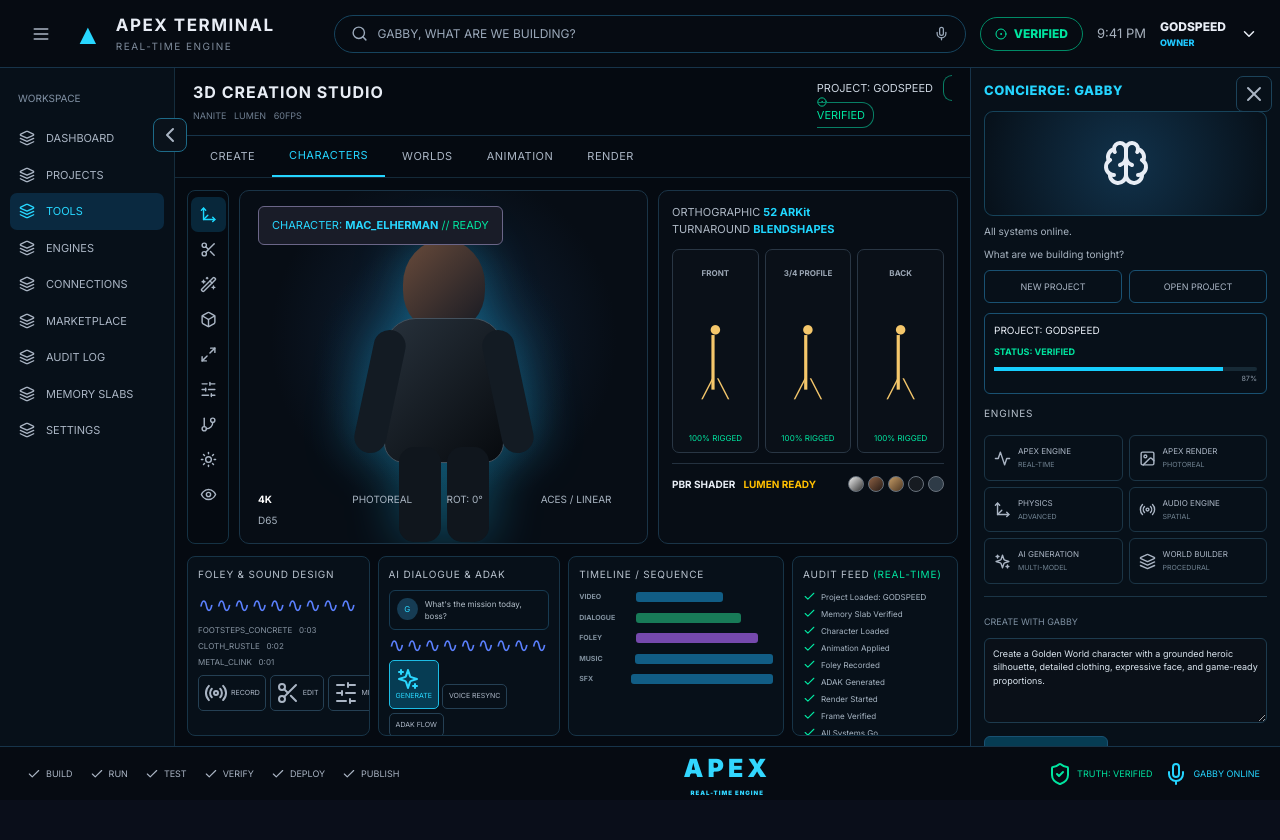
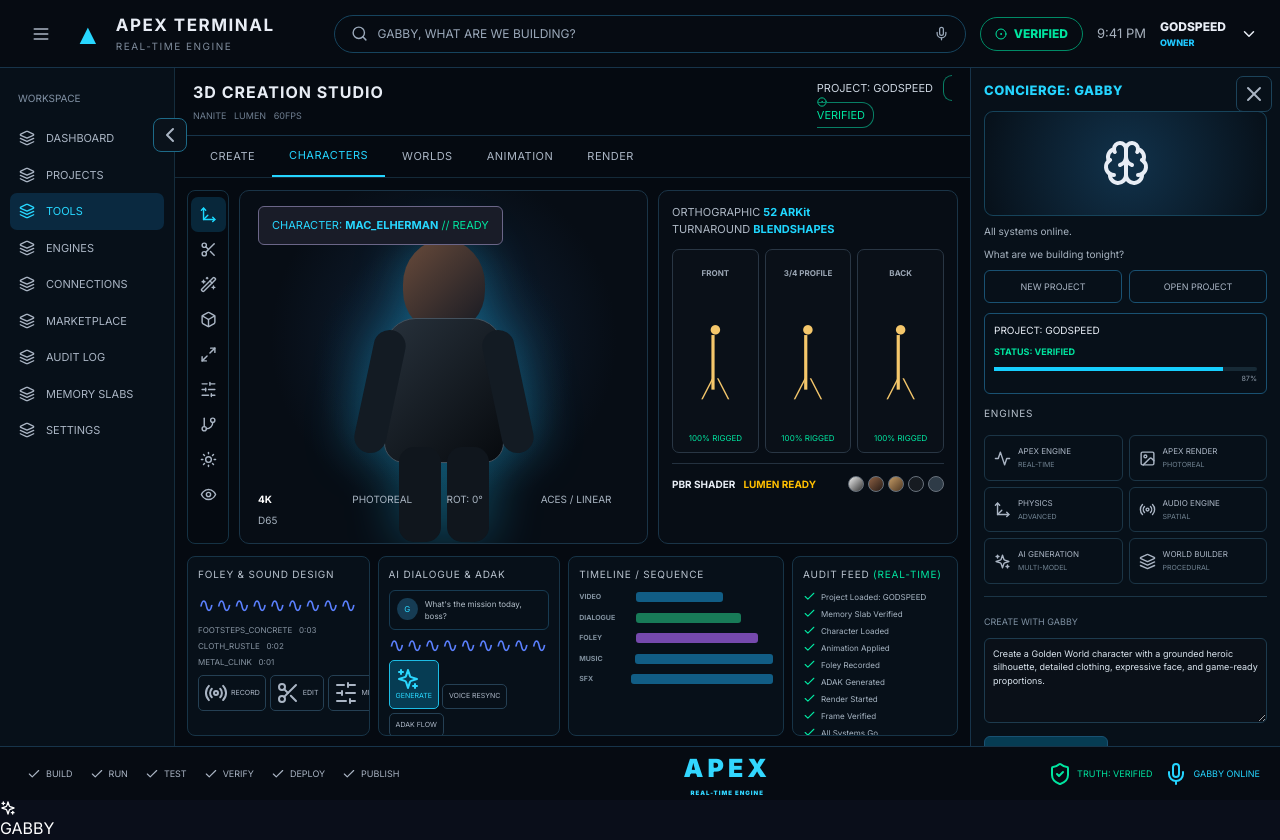
Before and after one commit to rahmaanherman-source/APEX-TERMINAL, a Next.js app: page / in a window 1280 px wide. Before the commit the page ends 800 px from the top, so only its background shows below. Built offline with nearby package versions, Linux system fonts and the light colour scheme.

Commit message:
feat: mount Gabby launcher in Terminal shell

```diff
--- a/app/layout.tsx
+++ b/app/layout.tsx
@@ -1,6 +1,7 @@
 import type { Metadata } from 'next';
 import { Inter } from 'next/font/google';
 import './globals.css';
+import GabbyLauncher from './components/GabbyLauncher';
 
 const inter = Inter({ subsets: ['latin'] });
 
@@ -9,14 +10,6 @@ export const metadata: Metadata = {
   description: 'AI-Native Development Platform',
 };
 
-export default function RootLayout({
-  children,
-}: {
-  children: React.ReactNode;
-}) {
-  return (
-    <html lang="en">
-      <body className={inter.className}>{children}</body>
-    </html>
-  );
+export default function RootLayout({ children }: { children: React.ReactNode }) {
+  return <html lang="en"><body className={inter.className}>{children}<GabbyLauncher /></body></html>;
 }
```
